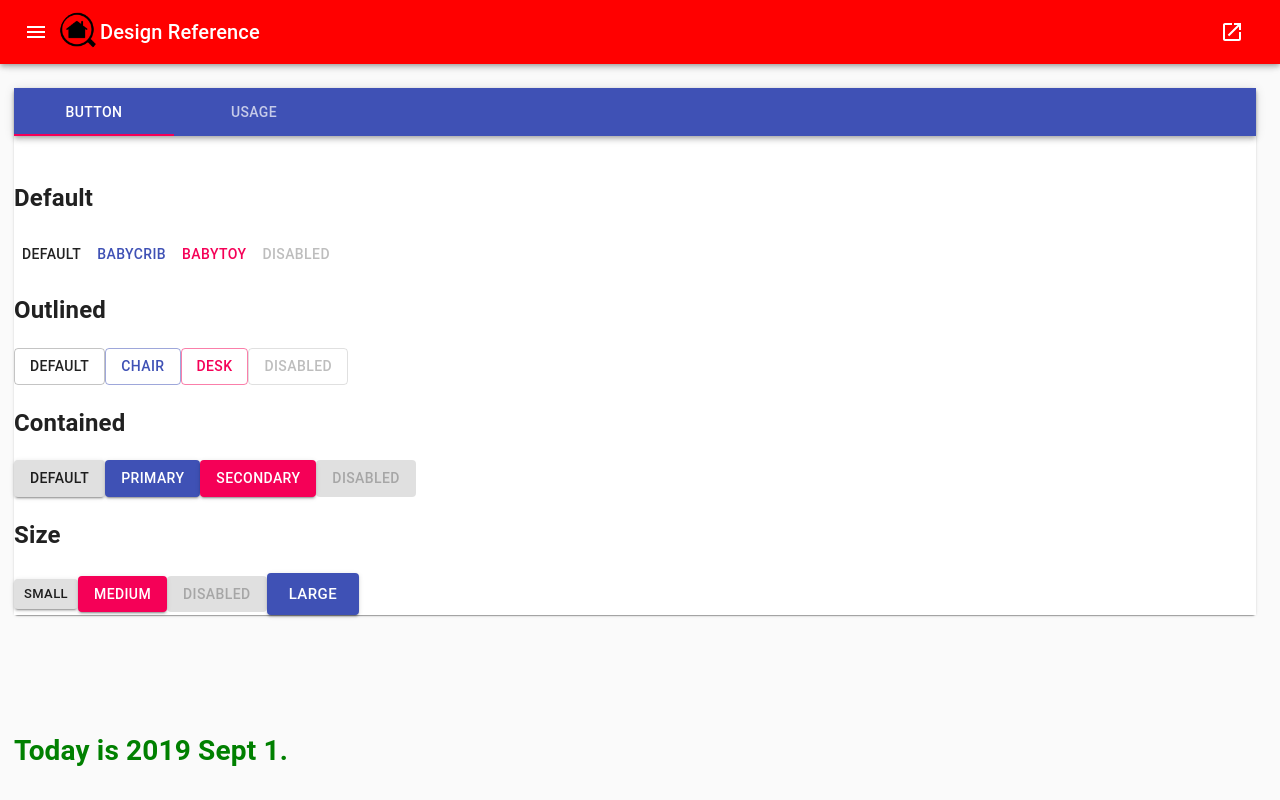
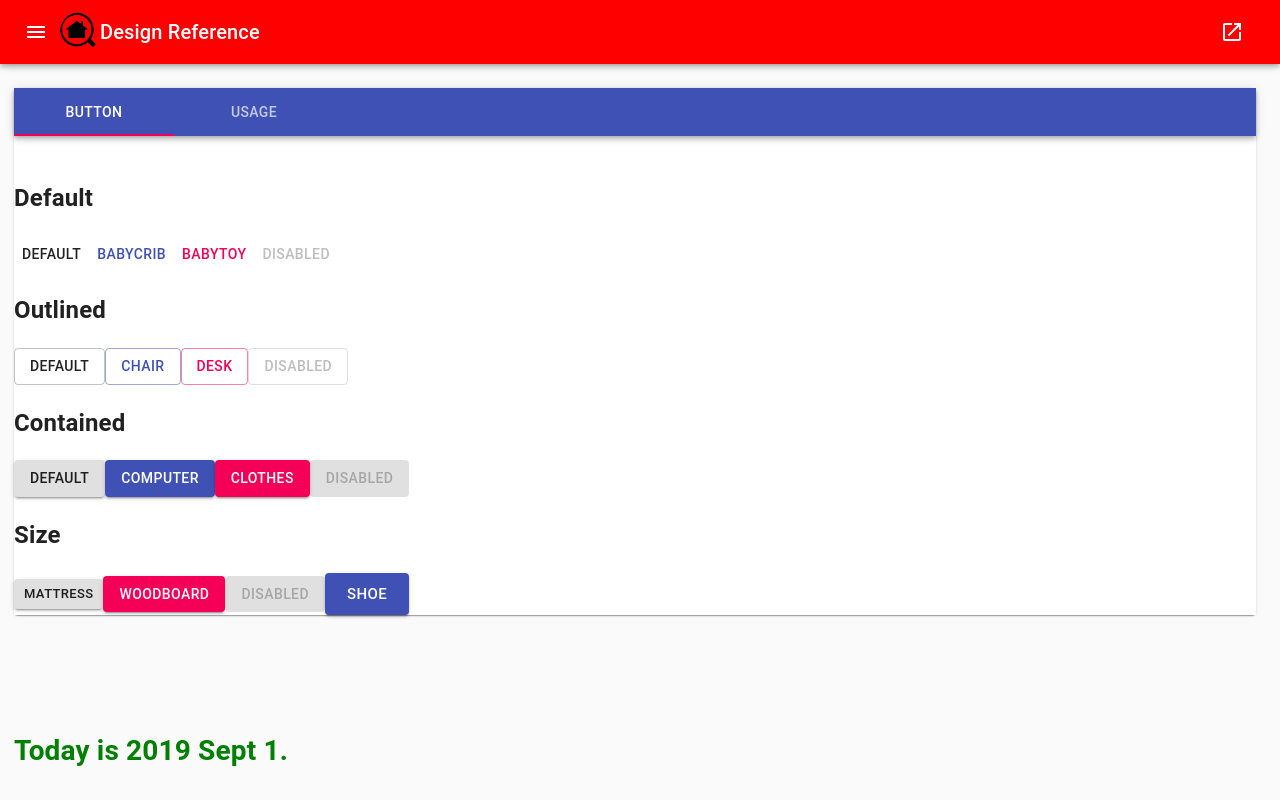
Before and after one commit to dadafei0000/react, a React (Create React App) app: page /Button in a window 1280 px wide. Built offline with nearby package versions, Linux system fonts and the light colour scheme.

Commit message:
Update Button.js

```diff
--- a/src/components/Button.js
+++ b/src/components/Button.js
@@ -43,10 +43,10 @@ const childre1=()=>
   <div className="buttons">
       <Button variant="contained">Default</Button>
       <Button variant="contained" color="primary">
-          Primary
+          computer
       </Button>
       <Button variant="contained" color="secondary">
-          Secondary
+          clothes
       </Button>
       <Button variant="contained" disabled>
           Disabled
@@ -55,16 +55,16 @@ const childre1=()=>
   <h2><b>Size</b></h2>
   <div className="buttons">
       <Button size="small" variant="contained">
-          Small
+          mattress
       </Button>
       <Button size="medium" variant="contained" color="secondary">
-          Medium
+          woodboard
       </Button>
       <Button size="medium" variant="contained" disabled>
           Disabled
       </Button>
       <Button size="large" variant="contained" color="primary">
-          Large
+          shoe
       </Button>
   </div>
 </div>)
```
